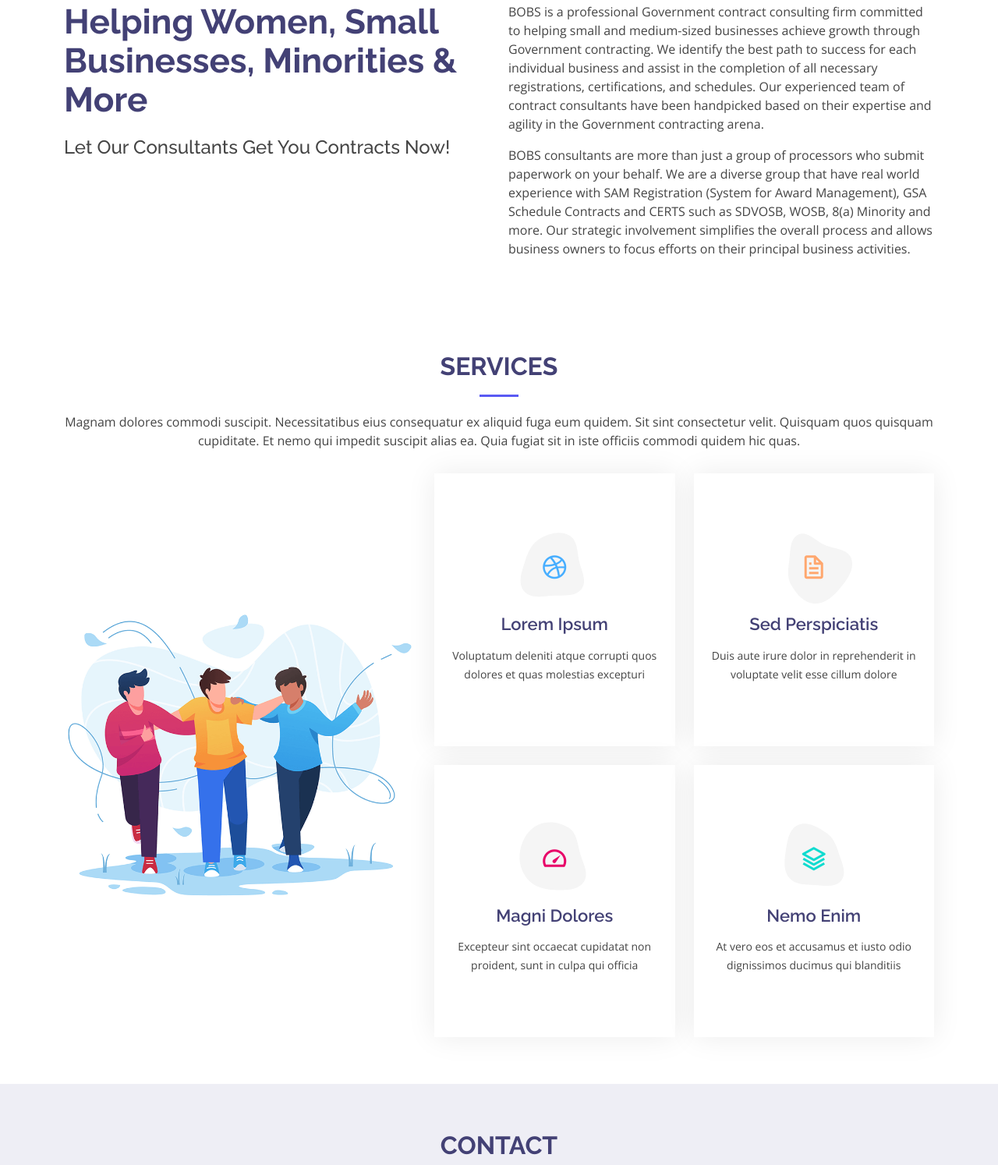
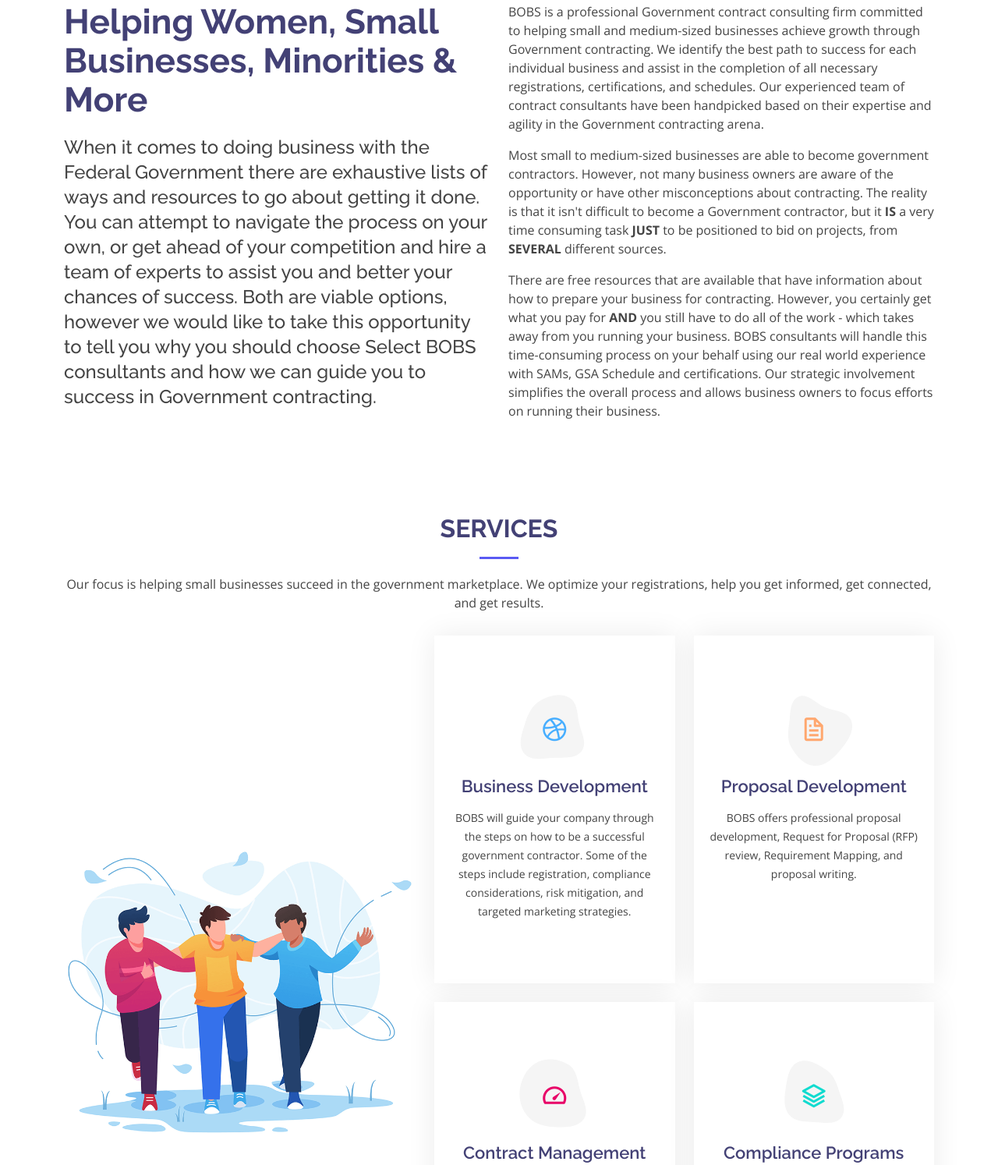
Before and after one commit to blaq0rkid/1bobs, a plain HTML site: page index.html in a window 1280 px wide. Shown: the part 857-2351 px from the top of the page at 78% size. Drawn offline with nearby package versions, Linux system fonts and the light colour scheme.

Commit message:
complete services section:

```diff
--- a/index.html
+++ b/index.html
@@ -91,14 +91,17 @@
         <div class="row content">
           <div class="col-lg-6">
             <h2>Helping Women, Small Businesses, Minorities & More </h2>
-            <h3>Let Our Consultants Get You Contracts Now!</h3>
+            <h3>When it comes to doing business with the Federal Government there are exhaustive lists of ways and resources to go about getting it done. You can attempt to navigate the process on your own, or get ahead of your competition and hire a team of experts to assist you and better your chances of success. Both are viable options, however we would like to take this opportunity to tell you why you should choose Select BOBS consultants and how we can guide you to success in Government contracting.</h3>
           </div>
           <div class="col-lg-6 pt-4 pt-lg-0">
             <p>
               BOBS is a professional Government contract consulting firm committed to helping small and medium-sized businesses achieve growth through Government contracting. We identify the best path to success for each individual business and assist in the completion of all necessary registrations, certifications, and schedules. Our experienced team of contract consultants have been handpicked based on their expertise and agility in the Government contracting arena.
             </p>
             <p>
-              BOBS consultants are more than just a group of processors who submit paperwork on your behalf. We are a diverse group that have real world experience with SAM Registration (System for Award Management), GSA Schedule Contracts and CERTS such as SDVOSB, WOSB, 8(a) Minority and more. Our strategic involvement simplifies the overall process and allows business owners to focus efforts on their principal business activities.
+              Most small to medium-sized businesses are able to become government contractors. However, not many business owners are aware of the opportunity or have other misconceptions about contracting. The reality is that it isn't difficult to become a Government contractor, but it <strong>IS</strong> a very time consuming task <strong>JUST</strong> to be positioned to bid on projects, from <strong>SEVERAL</strong> different sources.
+            </p>
+            <p>
+              There are free resources that are available that have information about how to prepare your business for contracting. However, you certainly get what you pay for <strong>AND</strong> you still have to do all of the work - which takes away from you running your business. BOBS consultants will handle this  time-consuming process on your behalf using our real world experience with SAMs, GSA Schedule and certifications. Our strategic involvement simplifies the overall process and allows business owners to focus efforts on running their business.
             </p>
             <!-- <ul>
               <li><i class="ri-check-double-line"></i> Ullamco laboris nisi ut aliquip ex ea commodo consequa</li>
@@ -201,7 +204,8 @@
 
         <div class="section-title">
           <h2>Services</h2>
-          <p>Magnam dolores commodi suscipit. Necessitatibus eius consequatur ex aliquid fuga eum quidem. Sit sint consectetur velit. Quisquam quos quisquam cupiditate. Et nemo qui impedit suscipit alias ea. Quia fugiat sit in iste officiis commodi quidem hic quas.</p>
+          <p>Our focus is helping small businesses succeed in the government marketplace. We optimize your registrations, help you get informed, get connected, and get results.
+          </p>
         </div>
 
         <div class="row">
@@ -219,8 +223,9 @@
                       </svg>
                       <i class="bx bxl-dribbble"></i>
                     </div>
-                    <h4><a href="">Lorem Ipsum</a></h4>
-                    <p>Voluptatum deleniti atque corrupti quos dolores et quas molestias excepturi</p>
+                    <h4><a href="">Business Development</a></h4>
+                    <p>BOBS will guide your company through the steps on how to be a successful government contractor. Some of the steps include registration, compliance considerations, risk mitigation, and targeted marketing strategies.
+                    </p>
                   </div>
                 </div>
 
@@ -232,8 +237,9 @@
                       </svg>
                       <i class="bx bx-file"></i>
                     </div>
-                    <h4><a href="">Sed Perspiciatis</a></h4>
-                    <p>Duis aute irure dolor in reprehenderit in voluptate velit esse cillum dolore</p>
+                    <h4><a href="">Proposal Development</a></h4>
+                    <p>BOBS offers professional proposal development, Request for Proposal (RFP) review, Requirement Mapping, and proposal writing.
+                    </p>
                   </div>
                 </div>
 
@@ -245,8 +251,8 @@
                       </svg>
                       <i class="bx bx-tachometer"></i>
                     </div>
-                    <h4><a href="">Magni Dolores</a></h4>
-                    <p>Excepteur sint occaecat cupidatat non proident, sunt in culpa qui officia</p>
+                    <h4><a href="">Contract Management</a></h4>
+                    <p>Contract Management is a key aspect of controlling the expectations of your customers and suppliers. BOBS contract management experience will protect your company and yield profitable results.</p>
                   </div>
                 </div>
 
@@ -258,8 +264,8 @@
                       </svg>
                       <i class="bx bx-layer"></i>
                     </div>
-                    <h4><a href="">Nemo Enim</a></h4>
-                    <p>At vero eos et accusamus et iusto odio dignissimos ducimus qui blanditiis</p>
+                    <h4><a href="">Compliance Programs</a></h4>
+                    <p>BOBS brings companies into compliance with the federal regulations by developing full compliance programs suitable to your business objectives.</p>
                   </div>
                 </div>
               </div>
@@ -723,7 +729,7 @@
 
         <div class="section-title">
           <h2>Contact</h2>
-          <p>Magnam dolores commodi suscipit. Necessitatibus eius consequatur ex aliquid fuga eum quidem. Sit sint consectetur velit. Quisquam quos quisquam cupiditate. Et nemo qui impedit suscipit alias ea. Quia fugiat sit in iste officiis commodi quidem hic quas.</p>
+          <p>We love to hear from individuals who need our assistance in growing their business and starting on their journey towards attaining Government contracts. If you have questions about our services or programs, please call us or complete the form and someone will get in touch with you as soon as possible.</p>
         </div>
 
         <div class="row">
```
